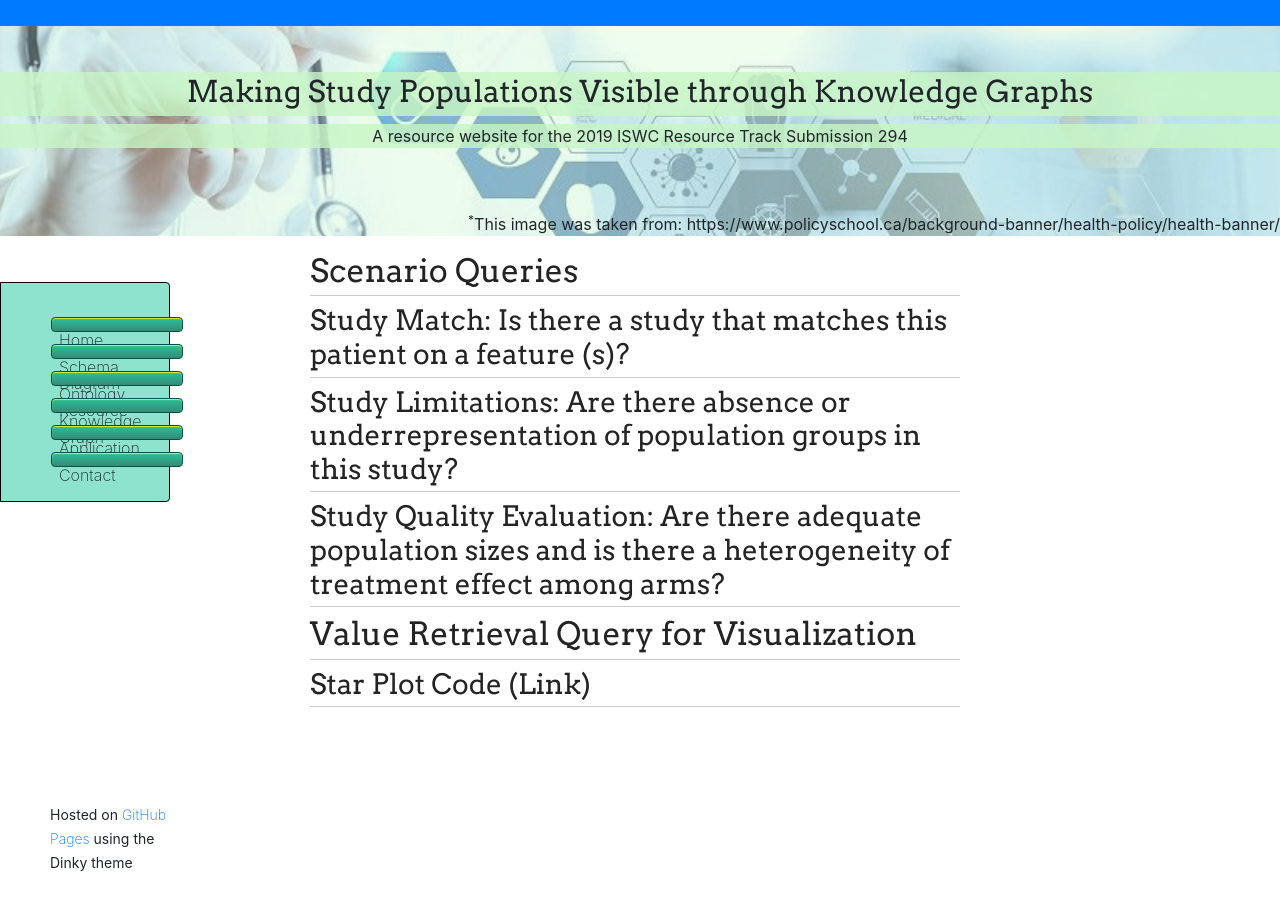
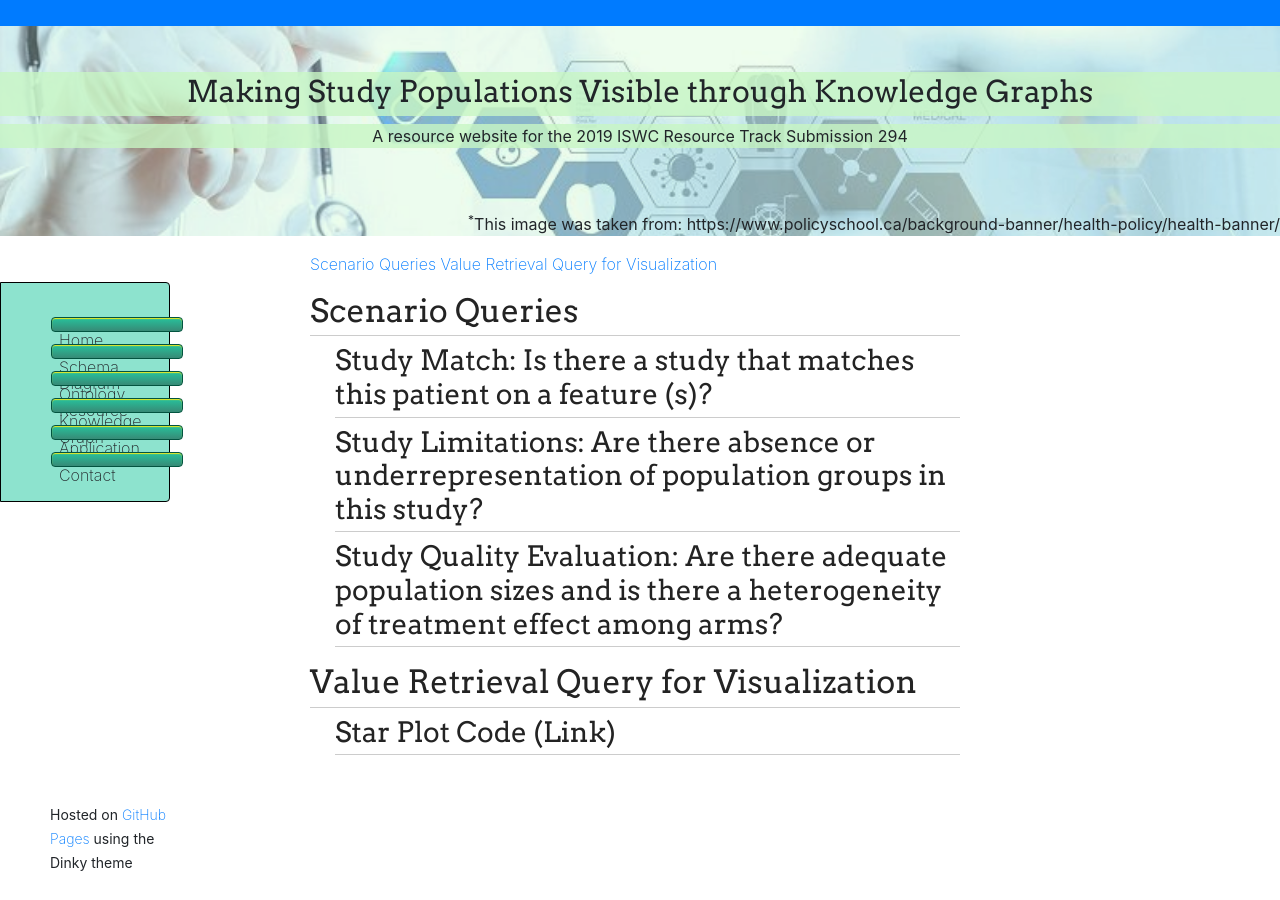
Before and after one commit to tetherless-world/study-cohort-ontology, a Jekyll site: the page built from application.md, in a window 1280 px wide. Built offline with Jekyll 4.4.1, drawn with Linux system fonts in a browser that asks for light colours; nearby versions of some CDN libraries; our own code applies the rules of GitHub Pages for plain Markdown files; library files that are not in the unit come from our copies.

Commit message:
Update application.md

```diff
--- a/application.md
+++ b/application.md
@@ -1,7 +1,20 @@
-## Scenario Queries
-### Study Match: Is there a study that matches this patient on a feature (s)?
-### Study Limitations: Are there absence or underrepresentation of population groups in this study?
-### Study Quality Evaluation: Are there adequate population sizes and is there a heterogeneity of treatment effect among arms?
+[Scenario Queries](#scenarioquery) [Value Retrieval Query for Visualization](#visualization)
 
-## Value Retrieval Query for Visualization
-### Star Plot Code (Link)
+<article class="mb-5" id="scenarioquery">
+<content>
+<h2>Scenario Queries</h2>
+<ul>
+    <h3> Study Match: Is there a study that matches this patient on a feature (s)? </h3>
+   <h3> Study Limitations: Are there absence or underrepresentation of population groups in this study? </h3>
+   <h3> Study Quality Evaluation: Are there adequate population sizes and is there a heterogeneity of treatment effect among arms? </h3>
+ </ul>
+ </content>
+
+
+ <article class="mb-5" id="visualization">
+<content>
+<h2> Value Retrieval Query for Visualization </h2>
+<ul>
+   <h3>  Star Plot Code (Link) </h3>
+ </ul>
+ </content>
```
